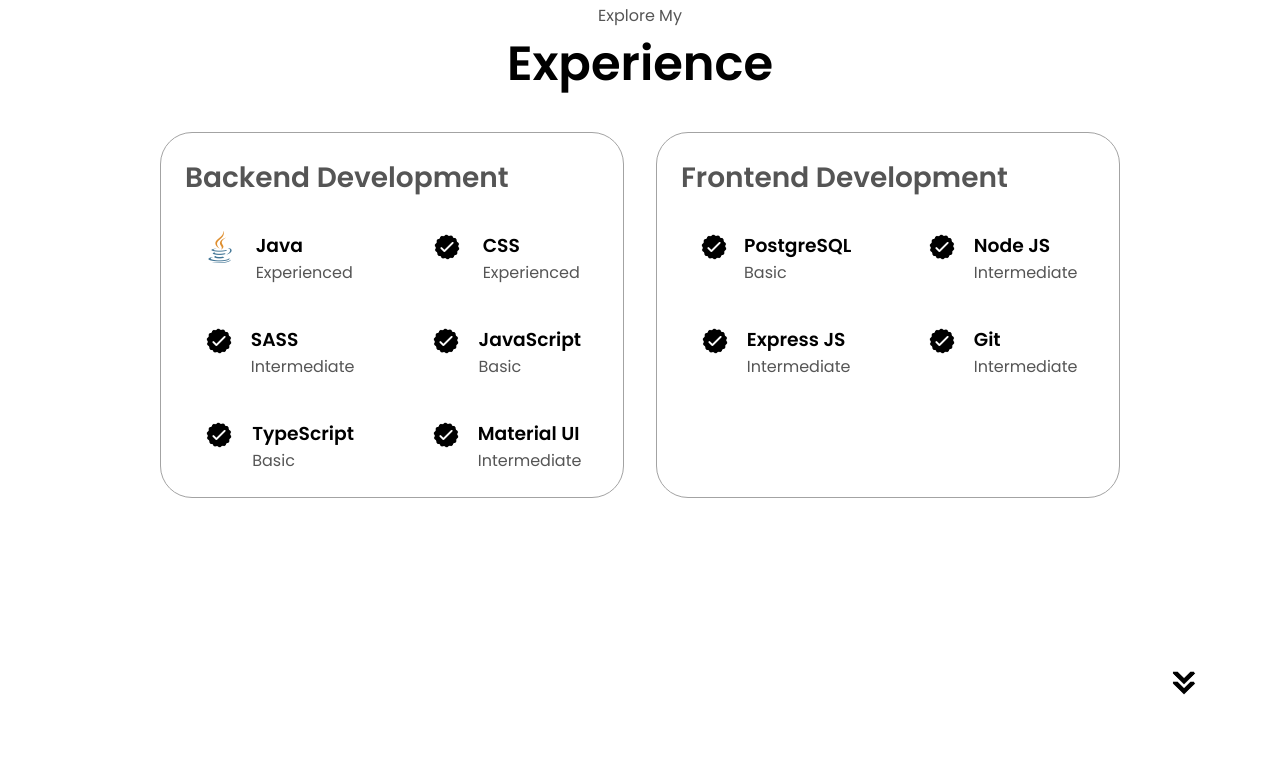
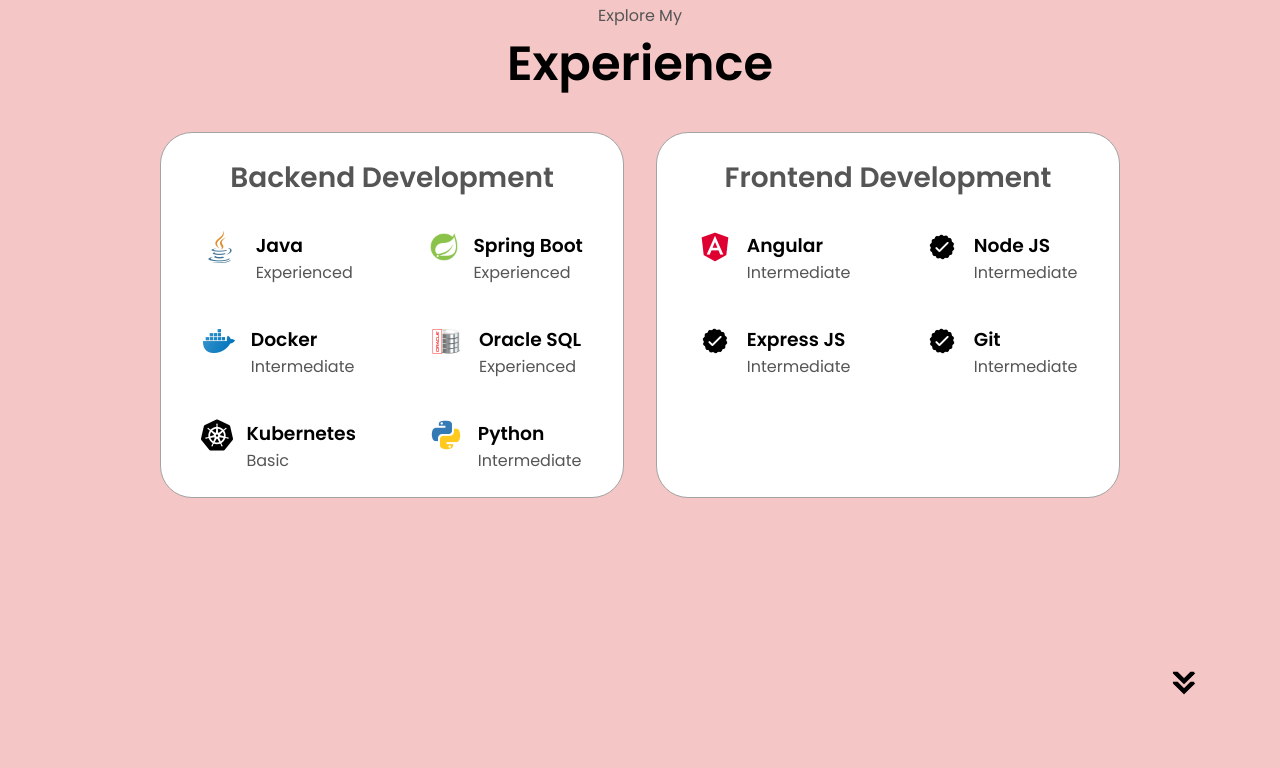
Before and after one commit to yogesh92/resumePortfolio, a plain HTML site: page index.html in a window 1280 px wide. Shown: the part 1693-2461 px from the top of the page. Drawn offline with Linux system fonts and the light colour scheme.

Commit message:
Logo Changes

```diff
--- a/index.html
+++ b/index.html
@@ -152,56 +152,56 @@
               </article>
               <article>
                 <img
-                  src="./assets/checkmark.png"
+                  src="./assets/springboot.png"
                   alt="Experience icon"
                   class="icon"
                 />
                 <div>
-                  <h3>CSS</h3>
+                  <h3>Spring Boot</h3>
                   <p>Experienced</p>
                 </div>
               </article>
               <article>
                 <img
-                  src="./assets/checkmark.png"
+                  src="./assets/docker.png"
                   alt="Experience icon"
                   class="icon"
                 />
                 <div>
-                  <h3>SASS</h3>
+                  <h3>Docker</h3>
                   <p>Intermediate</p>
                 </div>
               </article>
               <article>
                 <img
-                  src="./assets/checkmark.png"
+                  src="./assets/oracle.png"
                   alt="Experience icon"
                   class="icon"
                 />
                 <div>
-                  <h3>JavaScript</h3>
+                  <h3>Oracle SQL</h3>
+                  <p>Experienced</p>
+                </div>
+              </article>
+              <article>
+                <img
+                  src="./assets/kubernetes.png"
+                  alt="Experience icon"
+                  class="icon"
+                />
+                <div>
+                  <h3>Kubernetes</h3>
                   <p>Basic</p>
                 </div>
               </article>
               <article>
                 <img
-                  src="./assets/checkmark.png"
+                  src="./assets/python.png"
                   alt="Experience icon"
                   class="icon"
                 />
                 <div>
-                  <h3>TypeScript</h3>
-                  <p>Basic</p>
-                </div>
-              </article>
-              <article>
-                <img
-                  src="./assets/checkmark.png"
-                  alt="Experience icon"
-                  class="icon"
-                />
-                <div>
-                  <h3>Material UI</h3>
+                  <h3>Python</h3>
                   <p>Intermediate</p>
                 </div>
               </article>
@@ -212,13 +212,13 @@
             <div class="article-container">
               <article>
                 <img
-                  src="./assets/checkmark.png"
+                  src="./assets/angular.png"
                   alt="Experience icon"
                   class="icon"
                 />
                 <div>
-                  <h3>PostgreSQL</h3>
-                  <p>Basic</p>
+                  <h3>Angular</h3>
+                  <p>Intermediate</p>
                 </div>
               </article>
               <article>
--- a/style.css
+++ b/style.css
@@ -300,7 +300,7 @@ section {
   border-radius: 2rem;
   border: rgb(53, 53, 53) 0.1rem solid;
   border-color: rgb(163, 163, 163);
-  text-align: justify;
+  text-align: center;
 }
 
 .section-container {
@@ -432,5 +432,6 @@ footer p {
 }
 
 body {
-  background-color: #ffffff;
+  background-color: rgb(245, 198, 198)
+  ;
 }
```
Also changed, not shown: assets/angular.png (added), assets/c++.png (added), assets/docker.png (added), assets/javascript.png (added), assets/kubernetes.png (added), assets/oracle.png (added), assets/python.png (added), assets/springboot.png (added).
